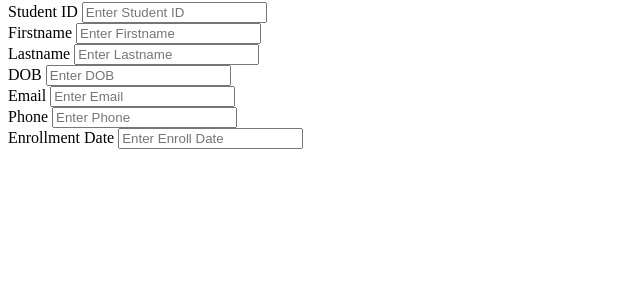
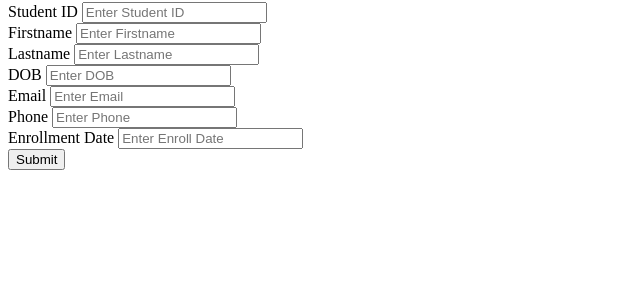
Before and after one commit to Naveenpyit/API_1, a Django app: page / in a window 1280 px wide. Shown: the part 96-396 px from the top of the page, without its empty margins (0-640 px from the left). Run offline with Django 5.2, Linux system fonts and the light colour scheme.

Commit message:
Add button for submit

```diff
--- a/family/templates/first.html
+++ b/family/templates/first.html
@@ -38,6 +38,9 @@
             <label>Enrollment Date</label>
             <input type="text" id="enrolldate" class="box" placeholder="Enter Enroll Date">
         </div>
+        <div class="group">
+            <button id="submit" onclick="posting(event)"> Submit</button>
+        </div>
     </form>
 </body>
 </html>
```
